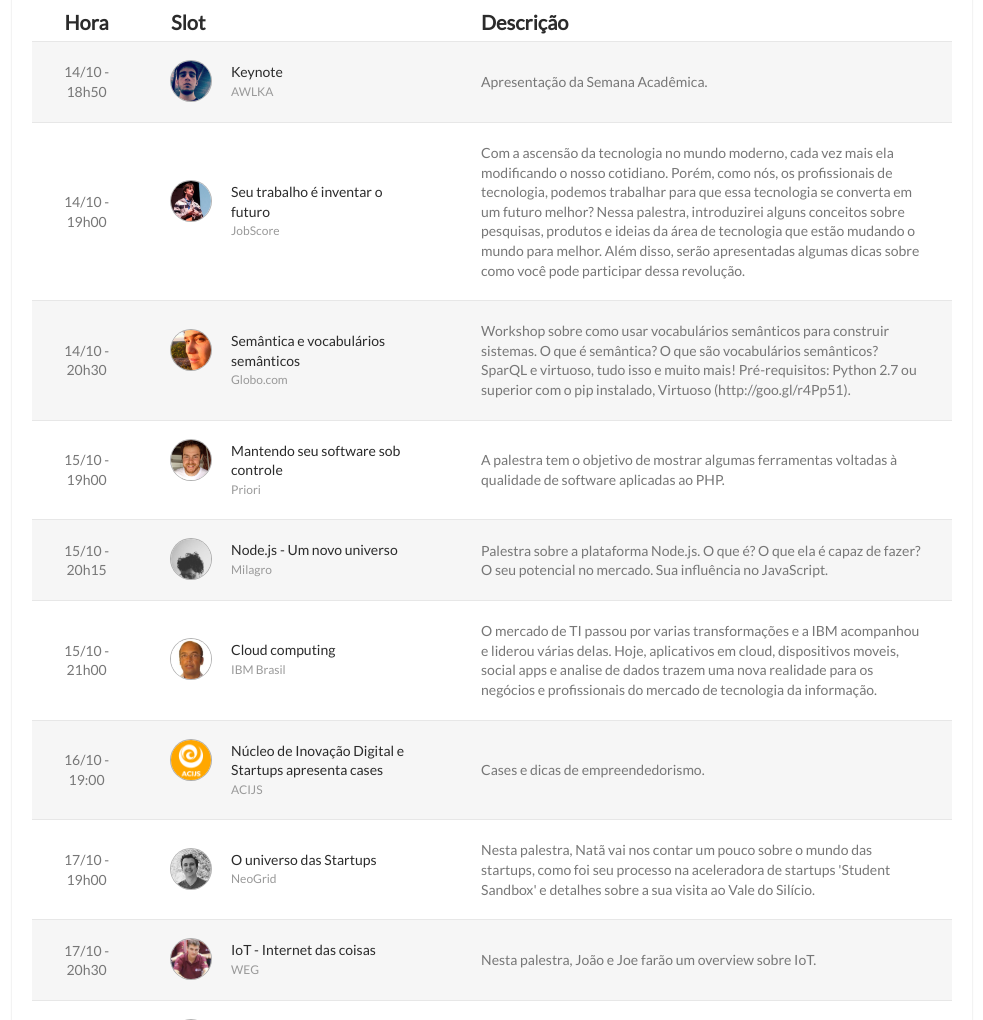
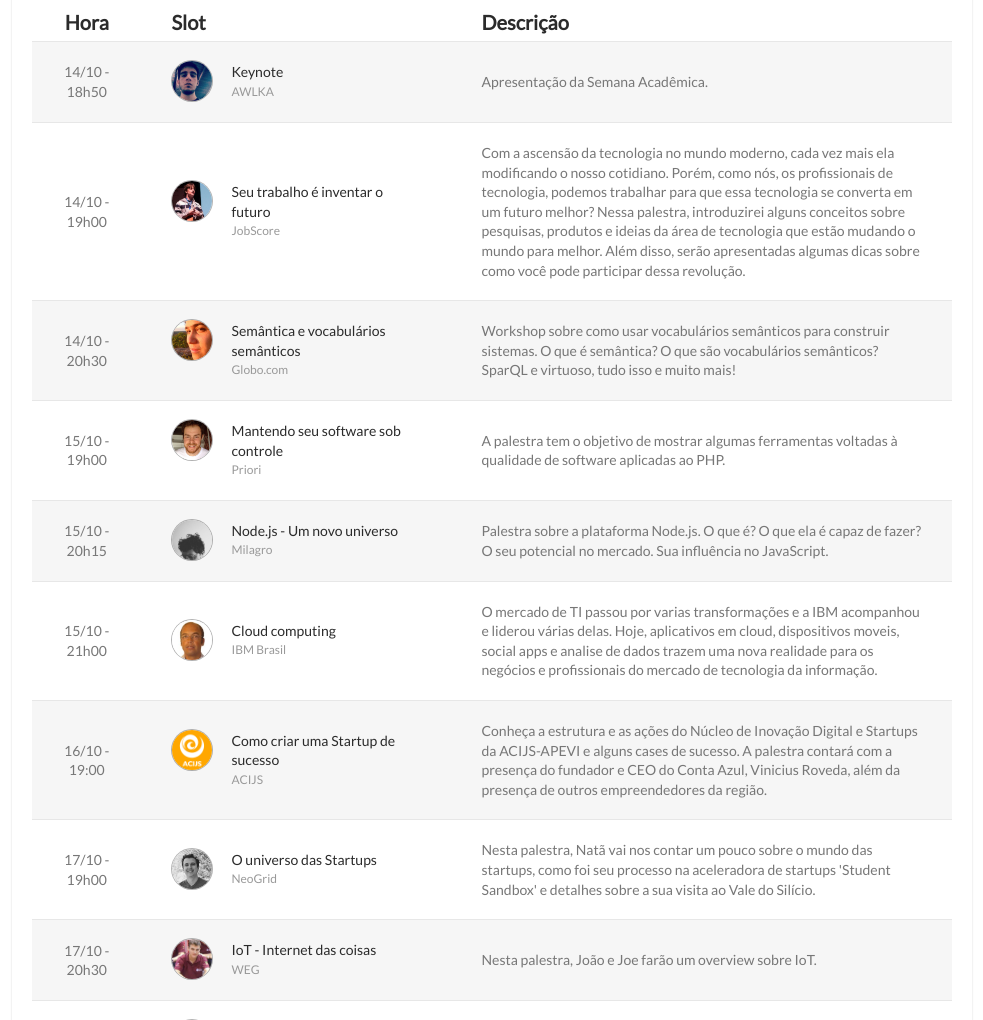
Before and after one commit to bsi-2012/semana-academica-2014, a plain HTML site: page out/index.html in a window 1280 px wide. Shown: the part 4092-5112 px from the top of the page, without its empty margins (148-1131 px from the left). Drawn offline with nearby package versions, Linux system fonts and the light colour scheme; some packages are replaced by stand-ins of ours.

Commit message:
Update build

```diff
--- a/out/index.html
+++ b/out/index.html
@@ -267,7 +267,7 @@
 
             <span class="speech-time">16/10 - 19:00</span>
 
-            <span class="speech-press-title"> Núcleo de Inovação Digital e Startups apresenta cases</span>
+            <span class="speech-press-title"> Como criar uma Startup de sucesso</span>
         </h3>
 
         <h3 class="speakers-name">Núcleo de Inovação Digital e Startups <a href="" title=""></a></h3>
@@ -403,7 +403,7 @@
               Semântica e vocabulários semânticos
                 <span class="speakers-company">Globo.com</span>
               </td>
-              <td class="schedule-description">Workshop sobre como usar vocabulários semânticos para construir sistemas. O que é semântica? O que são vocabulários semânticos? SparQL e virtuoso, tudo isso e muito mais! Pré-requisitos: Python 2.7 ou superior com o pip instalado, Virtuoso (http://goo.gl/r4Pp51).</td>
+              <td class="schedule-description">Workshop sobre como usar vocabulários semânticos para construir sistemas. O que é semântica? O que são vocabulários semânticos? SparQL e virtuoso, tudo isso e muito mais!</td>
             </tr>
 
 
@@ -464,10 +464,10 @@
                   <img class="photo" src="themes/yellow-swan/img/speakers/acijs.png" alt="Núcleo de Inovação Digital e Startups">
                 </span>
 
-              Núcleo de Inovação Digital e Startups apresenta cases
+              Como criar uma Startup de sucesso
                 <span class="speakers-company">ACIJS</span>
               </td>
-              <td class="schedule-description">Cases e dicas de empreendedorismo.</td>
+              <td class="schedule-description">Conheça a estrutura e as ações do Núcleo de Inovação Digital e Startups da ACIJS-APEVI e alguns cases de sucesso. A palestra contará com a presença do fundador e CEO do Conta Azul, Vinicius Roveda, além da presença de outros empreendedores da região.</td>
             </tr>
 
 
```
